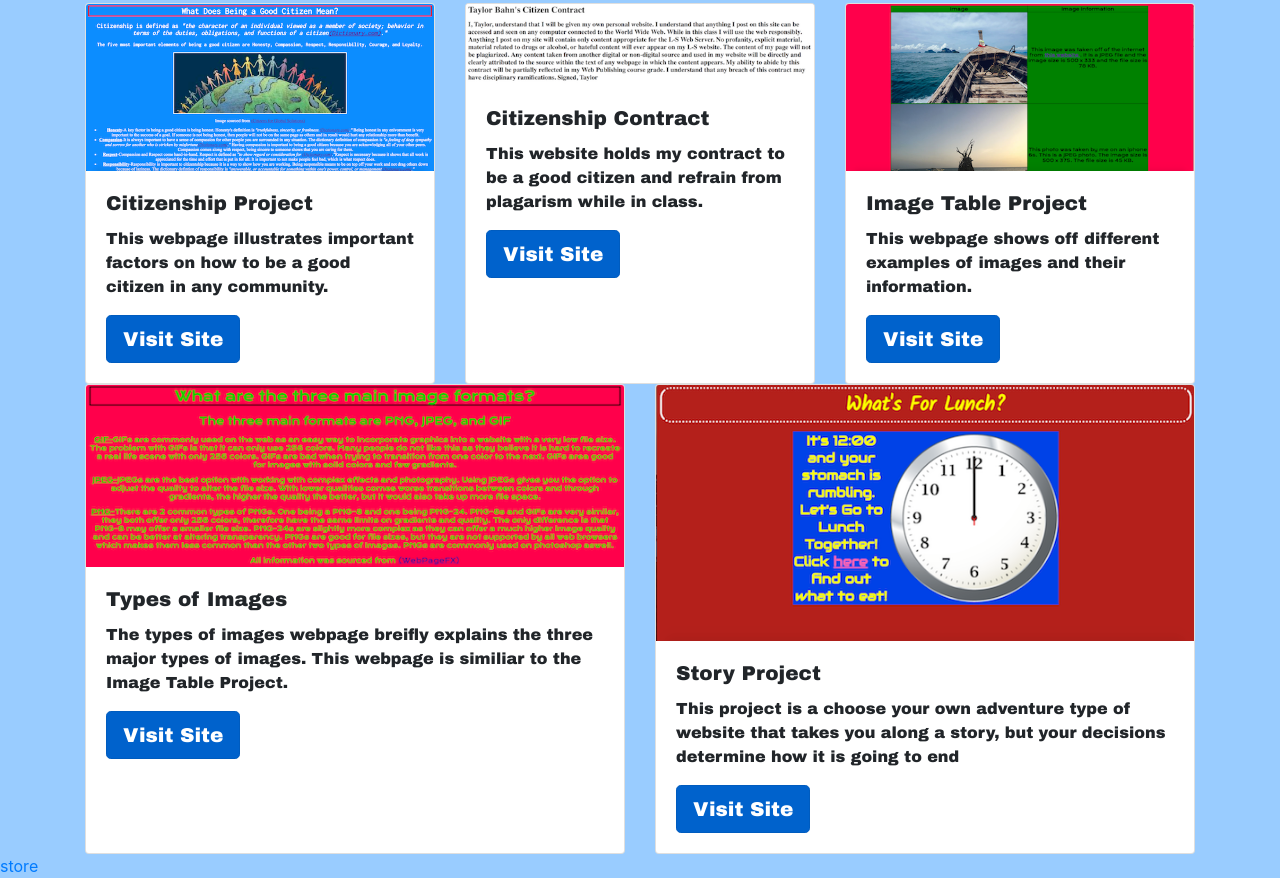
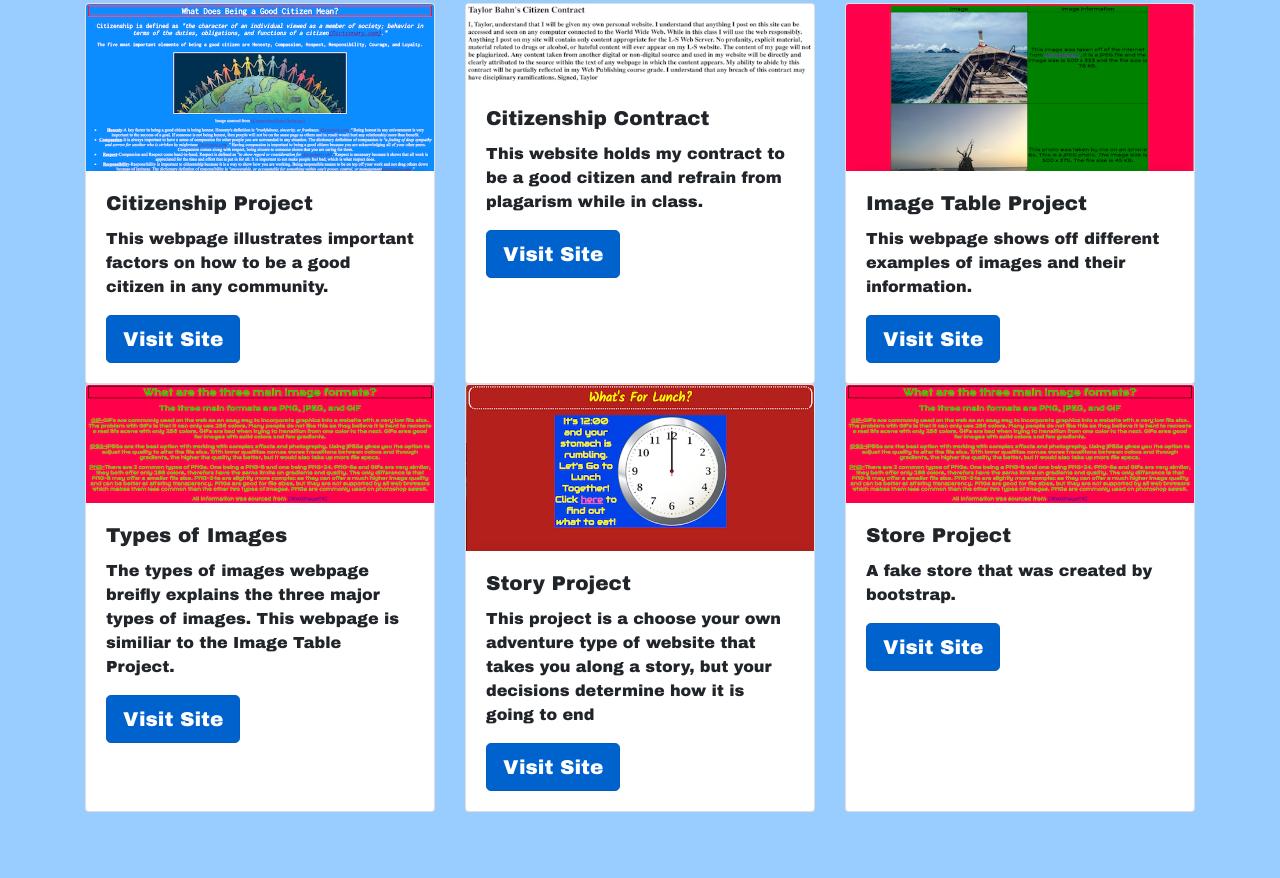
Before and after one commit to TaylorB19/Site, a plain HTML site: page index.html in a window 1280 px wide. Shown: the part 334-1212 px from the top of the page. After the commit the page ends 1146 px from the top, so only its background shows below. Drawn offline with nearby package versions, Linux system fonts and the light colour scheme.

Commit message:
fixedindex

```diff
--- a/index.html
+++ b/index.html
@@ -102,12 +102,19 @@
 <a href="Story/Index" class="btn btn-primary btn-lg active" role="button" aria-pressed="true">Visit Site</a>
           </div>
         </div>
+        <div class="card">
+          <img class="card-img-top" src="type.png" alt="type">
+          <div class="card-body">
+            <h5 class="card-title">Store Project</h5>
+            <p class="card-text">A fake store that was created by bootstrap.</p>
+<a href="store/store.html" class="btn btn-primary btn-lg active" role="button" aria-pressed="true">Visit Site</a>
+          </div>
+        </div>
       </div>
 
     </div>
   </div>
 </div>
-<a href="store/store.html">store</a>
     <!-- Optional JavaScript -->
     <!-- jQuery first, then Popper.js, then Bootstrap JS -->
     <script src="https://code.jquery.com/jquery-3.2.1.slim.min.js" integrity="sha384-KJ3o2DKtIkvYIK3UENzmM7KCkRr/rE9/Qpg6aAZGJwFDMVNA/GpGFF93hXpG5KkN" crossorigin="anonymous"></script>
```
